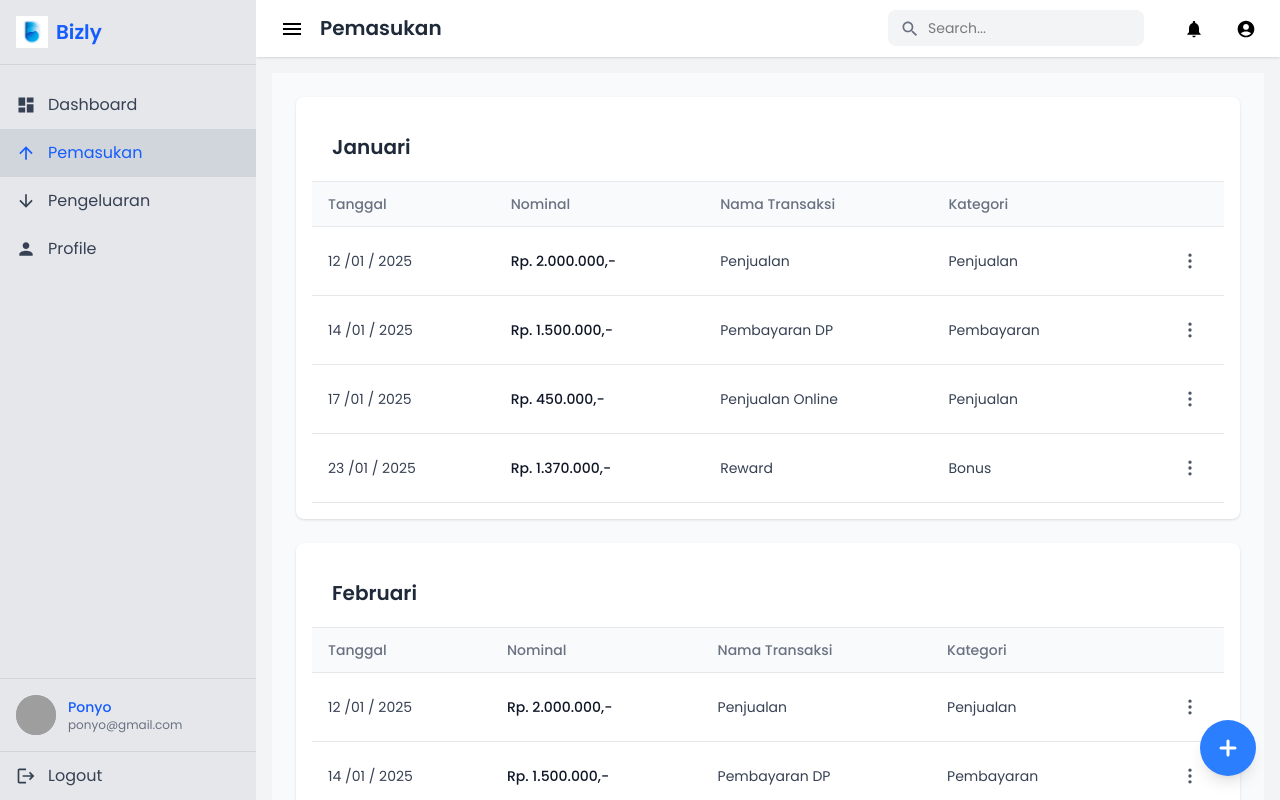
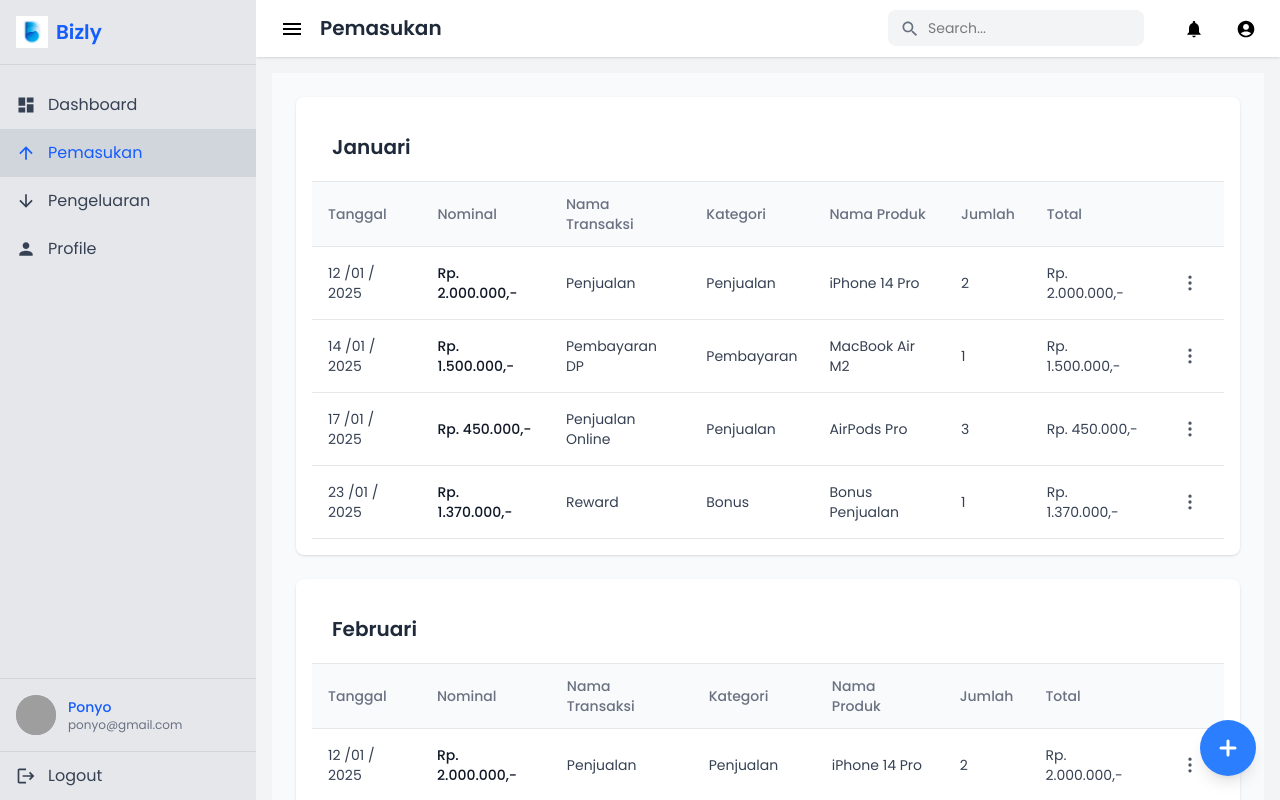
Before and after one commit to bizly-dbs/bizly-webapp, a React (Vite) app in the folder app/: page /pemasukan in a window 1280 px wide. Built offline with nearby package versions, Linux system fonts and the light colour scheme; grey boxes are pictures that could not be loaded.

Commit message:
feat: add new field on form tambah pemasukan

```diff
--- a/app/src/pages/Overview/components/ExpenseTrackingCard.jsx
+++ b/app/src/pages/Overview/components/ExpenseTrackingCard.jsx
@@ -5,7 +5,7 @@
   return (
     <div className="bg-blue-500 rounded-2xl p-6 text-white shadow-sm">
       <div className="flex items-center justify-between mb-4">
-        <h3 className="text-white text-sm font-medium">Uang keluar ini</h3>
+        <h3 className="text-white text-sm font-medium">Uang keluar bulan ini</h3>
         <div className="w-6 h-6 flex items-center justify-center">
           <svg xmlns="http://www.w3.org/2000/svg" className="h-5 w-5" viewBox="0 0 20 20" fill="currentColor">
             <path fillRule="evenodd" d="M10 18a8 8 0 100-16 8 8 0 000 16zm1-11a1 1 0 10-2 0v2H7a1 1 0 100 2h2v2a1 1 0 102 0v-2h2a1 1 0 100-2h-2V7z" clipRule="evenodd" />
--- a/app/src/pages/pemasukan/IncomeCard.jsx
+++ b/app/src/pages/pemasukan/IncomeCard.jsx
@@ -27,7 +27,10 @@
     date: item.date,
     nominal: item.nominal.replace('Rp. ', '').replace(',-', ''),
     name: item.name,
-    category: item.category
+    category: item.category,
+    productName: item.productName,
+    quantity: item.quantity,
+    totalAmount: item.totalAmount.replace('Rp. ', '').replace(',-', '')
   })
 
   const handleSubmit = (e) => {
@@ -37,15 +40,18 @@
       date: editData.date,
       nominal: `Rp. ${editData.nominal},-`,
       name: editData.name,
-      category: editData.category
+      category: editData.category,
+      productName: editData.productName,
+      quantity: editData.quantity,
+      totalAmount: `Rp. ${editData.totalAmount},-`
     })
   }
 
   return (
     <tr className="border-b border-gray-200 bg-blue-50">
-      <td colSpan="5" className="px-4 py-4">
+      <td colSpan="7" className="px-4 py-4">
         <form onSubmit={handleSubmit} className="space-y-4">
-          <div className="grid grid-cols-2 md:grid-cols-4 gap-4">
+          <div className="grid grid-cols-2 md:grid-cols-3 gap-4">
             <div>
               <label className="block text-sm font-medium text-gray-700 mb-1">Tanggal</label>
               <input
@@ -79,6 +85,33 @@
                 type="text"
                 value={editData.category}
                 onChange={(e) => setEditData({ ...editData, category: e.target.value })}
+                className="w-full px-3 py-2 border border-gray-300 rounded-md"
+              />
+            </div>
+            <div>
+              <label className="block text-sm font-medium text-gray-700 mb-1">Nama Produk</label>
+              <input
+                type="text"
+                value={editData.productName}
+                onChange={(e) => setEditData({ ...editData, productName: e.target.value })}
+                className="w-full px-3 py-2 border border-gray-300 rounded-md"
+              />
+            </div>
+            <div>
+              <label className="block text-sm font-medium text-gray-700 mb-1">Jumlah Terjual</label>
+              <input
+                type="number"
+                value={editData.quantity}
+                onChange={(e) => setEditData({ ...editData, quantity: e.target.value })}
+                className="w-full px-3 py-2 border border-gray-300 rounded-md"
+              />
+            </div>
+            <div>
+              <label className="block text-sm font-medium text-gray-700 mb-1">Total Penjualan</label>
+              <input
+                type="text"
+                value={editData.totalAmount}
+                onChange={(e) => setEditData({ ...editData, totalAmount: e.target.value })}
                 className="w-full px-3 py-2 border border-gray-300 rounded-md"
               />
             </div>
@@ -169,6 +202,9 @@
       <td className="px-4 py-4 text-sm font-medium text-gray-900">{item.nominal}</td>
       <td className="px-4 py-4 text-sm text-gray-700">{item.name}</td>
       <td className="px-4 py-4 text-sm text-gray-700">{item.category}</td>
+      <td className="px-4 py-4 text-sm text-gray-700">{item.productName}</td>
+      <td className="px-4 py-4 text-sm text-gray-700">{item.quantity}</td>
+      <td className="px-4 py-4 text-sm text-gray-700">{item.totalAmount}</td>
       <td className="px-4 py-4 text-right relative">
         <button
           onClick={() => setShowDropdown(!showDropdown)}
@@ -198,6 +234,9 @@
               <th className="px-4 py-3 text-left text-sm font-medium text-gray-500">Nominal</th>
               <th className="px-4 py-3 text-left text-sm font-medium text-gray-500">Nama Transaksi</th>
               <th className="px-4 py-3 text-left text-sm font-medium text-gray-500">Kategori</th>
+              <th className="px-4 py-3 text-left text-sm font-medium text-gray-500">Nama Produk</th>
+              <th className="px-4 py-3 text-left text-sm font-medium text-gray-500">Jumlah</th>
+              <th className="px-4 py-3 text-left text-sm font-medium text-gray-500">Total</th>
               <th className="px-4 py-3 text-right text-sm font-medium text-gray-500"></th>
             </tr>
           </thead>
--- a/app/src/pages/pemasukan/Pemasukan.jsx
+++ b/app/src/pages/pemasukan/Pemasukan.jsx
@@ -10,28 +10,40 @@
         nominal: 'Rp. 2.000.000,-',
         name: 'Penjualan',
         category: 'Penjualan',
-        type: 'Pembayaran'
+        type: 'Pembayaran',
+        productName: 'iPhone 14 Pro',
+        quantity: '2',
+        totalAmount: 'Rp. 2.000.000,-'
       },
       {
         date: '14 /01 / 2025',
         nominal: 'Rp. 1.500.000,-',
         name: 'Pembayaran DP',
         category: 'Pembayaran',
-        type: 'Additional'
+        type: 'Additional',
+        productName: 'MacBook Air M2',
+        quantity: '1',
+        totalAmount: 'Rp. 1.500.000,-'
       },
       {
         date: '17 /01 / 2025',
         nominal: 'Rp. 450.000,-',
         name: 'Penjualan Online',
         category: 'Penjualan',
-        type: 'Additional'
+        type: 'Additional',
+        productName: 'AirPods Pro',
+        quantity: '3',
+        totalAmount: 'Rp. 450.000,-'
       },
       {
         date: '23 /01 / 2025',
         nominal: 'Rp. 1.370.000,-',
         name: 'Reward',
         category: 'Bonus',
-        type: 'Additional'
+        type: 'Additional',
+        productName: 'Bonus Penjualan',
+        quantity: '1',
+        totalAmount: 'Rp. 1.370.000,-'
       },
     ],
     februari: [
@@ -40,21 +52,30 @@
         nominal: 'Rp. 2.000.000,-',
         name: 'Penjualan',
         category: 'Penjualan',
-        type: 'Pembayaran'
+        type: 'Pembayaran',
+        productName: 'iPhone 14 Pro',
+        quantity: '2',
+        totalAmount: 'Rp. 2.000.000,-'
       },
       {
         date: '14 /01 / 2025',
         nominal: 'Rp. 1.500.000,-',
         name: 'Pembayaran DP',
         category: 'Pembayaran',
-        type: 'Additional'
+        type: 'Additional',
+        productName: 'MacBook Air M2',
+        quantity: '1',
+        totalAmount: 'Rp. 1.500.000,-'
       },
       {
         date: '17 /01 / 2025',
         nominal: 'Rp. 450.000,-',
         name: 'Penjualan Online',
         category: 'Penjualan',
-        type: 'Additional'
+        type: 'Additional',
+        productName: 'AirPods Pro',
+        quantity: '3',
+        totalAmount: 'Rp. 450.000,-'
       },
     ]
   })
--- a/app/src/pages/pemasukan/TambahMasuk.jsx
+++ b/app/src/pages/pemasukan/TambahMasuk.jsx
@@ -18,6 +18,9 @@
     nominal: '',
     transactionName: '',
     category: '',
+    productName: '',
+    quantity: '',
+    totalAmount: ''
   })
 
   const [categories, setCategories] = useState([
@@ -72,7 +75,10 @@
       nominal: `Rp. ${formData.nominal},-`,
       name: formData.transactionName,
       category: selectedCategory,
-      type: 'Pembayaran'
+      type: 'Pembayaran',
+      productName: formData.productName,
+      quantity: formData.quantity,
+      totalAmount: formData.totalAmount
     }
 
     console.log('New income entry:', newEntry)
@@ -124,6 +130,45 @@
               value={formData.transactionName}
               onChange={handleChange}
               placeholder="Ketik disini.."
+              className={styles.inputField}
+              required
+            />
+          </div>
+
+          <div className="mb-6">
+            <label className="block text-sm font-medium text-gray-700 mb-2">Nama Produk</label>
+            <input
+              type="text"
+              name="productName"
+              value={formData.productName}
+              onChange={handleChange}
+              placeholder="Masukkan nama produk"
+              className={styles.inputField}
+              required
+            />
+          </div>
+
+          <div className="mb-6">
+            <label className="block text-sm font-medium text-gray-700 mb-2">Jumlah Terjual</label>
+            <input
+              type="number"
+              name="quantity"
+              value={formData.quantity}
+              onChange={handleChange}
+              placeholder="Masukkan jumlah produk terjual"
+              className={styles.inputField}
+              required
+            />
+          </div>
+
+          <div className="mb-6">
+            <label className="block text-sm font-medium text-gray-700 mb-2">Total Penjualan</label>
+            <input
+              type="text"
+              name="totalAmount"
+              value={formData.totalAmount}
+              onChange={handleChange}
+              placeholder="Masukkan total penjualan"
               className={styles.inputField}
               required
             />
```
